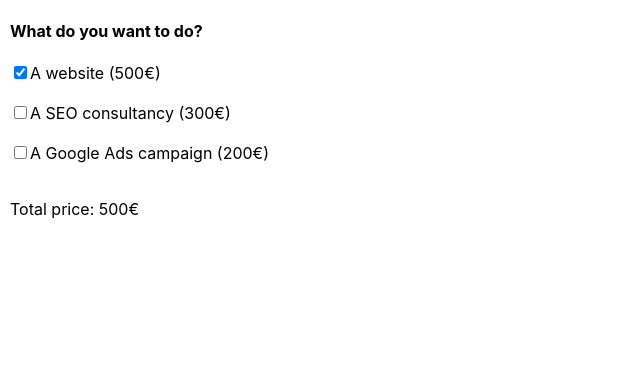
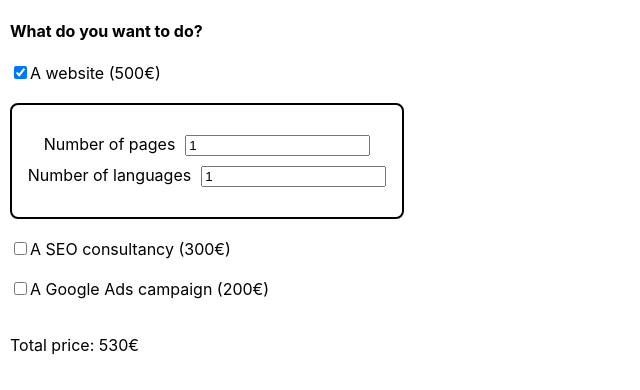
Before and after one commit to mariago6/react-sprint7, a React (Create React App) app: page / in a window 1280 px wide. Both pictures are taken after a click on the checkbox "A website (500€)". Shown: the top 390 px of the page, without its empty margins (0-640 px from the left). Built offline with nearby package versions, Linux system fonts and the light colour scheme.

Commit message:
exercise_2

```diff
--- a/package.json
+++ b/package.json
@@ -9,6 +9,7 @@
     "react": "^18.2.0",
     "react-dom": "^18.2.0",
     "react-scripts": "5.0.1",
+    "styled-components": "^5.3.5",
     "web-vitals": "^2.1.4"
   },
   "scripts": {
--- a/src/App.js
+++ b/src/App.js
@@ -1,18 +1,20 @@
 import React from 'react'
 import { useState, useEffect } from 'react';
+import {PanellBox} from './styled'
+import Panell from './components/Panell';
 
 
 function App() {
   const [formData, setFormData] = useState(
-    {web: false, seo: false, ads: false}
+    {web: false, seo: false, ads: false, pages: 1, languages: 1}
   )
 
   function handleChange(event) {
-    const {name, checked} = event.target;
+    const {name, type, value, checked} = event.target;
     setFormData(prevFormData => {
         return {
             ...prevFormData,
-            [name]: checked
+            [name]: type === 'checkbox' ? checked : value
         }
     })
   }
@@ -20,9 +22,9 @@ function handleChange(event) {
   const [totalPrice, setTotalPrice] = useState(0);
 
   useEffect(() => {
-    const price = (formData.web ? 500 : 0) + (formData.seo ? 300 : 0) + (formData.ads ? 200 : 0);
+    const price = (formData.web && (500 + (formData.pages * formData.languages * 30))) + (formData.seo && 300) + (formData.ads && 200 );
     return setTotalPrice(prevTotalPrice => prevTotalPrice = price);
-}, [formData.web, formData.seo, formData.ads]);
+  }, [formData.web, formData.seo, formData.ads, formData.pages, formData.languages]);
 
   return (
     <form>
@@ -37,6 +39,14 @@ return (
         <label htmlFor="web">A website (500€)</label>
         <br />
         <br />
+        <div>
+          {formData.web &&
+            <PanellBox>
+              <Panell text='Number of pages' name='pages' onChange={handleChange} value={formData.pages}/>
+              <Panell text='Number of languages' name='languages' onChange={handleChange} value={formData.languages}/>
+            </PanellBox>
+          }
+        </div>
         <input
             type="checkbox"
             id='seo'
--- /dev/null
+++ b/src/components/Panell.js
@@ -0,0 +1,18 @@
+import {TextBox, Box} from '../styled'
+
+function Panell(props){
+  return(
+    <div>
+      <TextBox>{props.text}</TextBox>
+      <Box
+        type='number'
+        onChange={props.onChange}
+        name={props.name}
+        value={props.value}
+        min={1}
+      />
+    </div>
+  )
+}
+
+export default Panell;
--- /dev/null
+++ b/src/styled.js
@@ -0,0 +1,19 @@
+import styled from 'styled-components';
+
+export const PanellBox = styled.div`
+  border: solid;
+  border-color: black;
+  border-width: 2px;
+  border-radius: 8px;
+  width: 370px;
+  padding: 25px 10px;
+  margin-bottom: 20px;
+  text-align: center;
+
+`
+export const TextBox = styled.label`
+  margin: 5px;
+`
+export const Box = styled.input`
+  margin: 5px;
+`
```
Also changed, not shown: 1 other file (tests, documents, lock files or other folders). Lines whose indentation alone changed are shown as unchanged.
